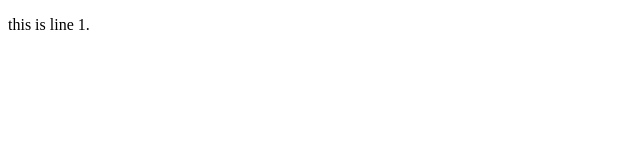
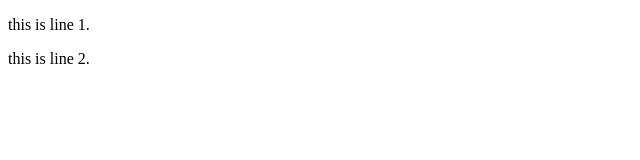
Before and after one commit to mohammadhasansojib/git-practice, a plain HTML site: page index.html in a window 1280 px wide. Shown: the full height of the page, 0-640 px from the left. Drawn offline with Linux system fonts and the light colour scheme.

Commit message:
added line 2 in index.html

```diff
--- a/index.html
+++ b/index.html
@@ -7,5 +7,6 @@
 </head>
 <body>
     <p>this is line 1.</p>
+    <p>this is line 2.</p>
 </body>
 </html>
```
